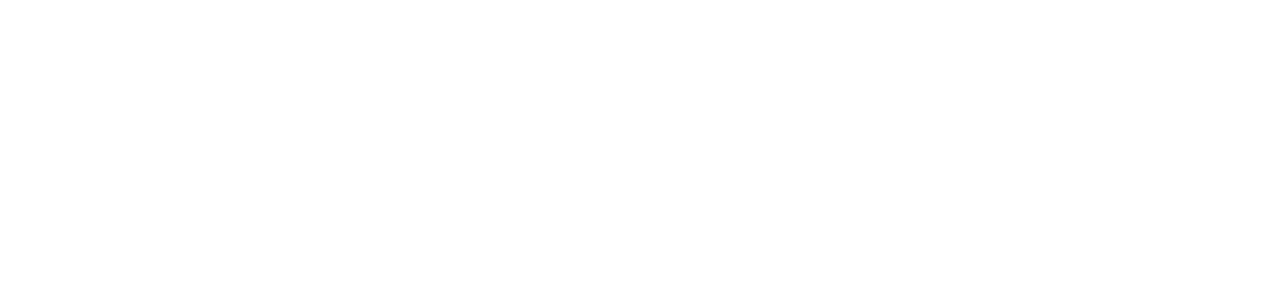
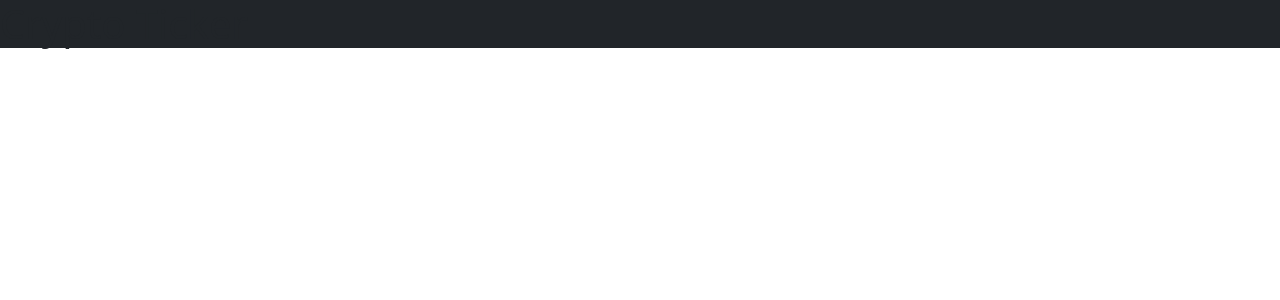
Before and after one commit to stochna/crypto-ticker, a React (Create React App) app: page / in a window 1280 px wide. Shown: the top 300 px of the page. Built offline with nearby package versions, Linux system fonts and the light colour scheme.

Commit message:
[H1] added component

```diff
--- a/src/App.tsx
+++ b/src/App.tsx
@@ -1,6 +1,9 @@
+import H1 from "./components/H1";
+
 const App = () => {
   return (
-    <div className="app">
+    <div className="app bg-dark">
+      <H1 />
     </div>
   );
 }
--- /dev/null
+++ b/src/components/H1.tsx
@@ -0,0 +1,7 @@
+const H1 = () => {
+  return (
+    <h1>Crypto Ticker</h1>
+  )
+};
+
+export default H1;
```
